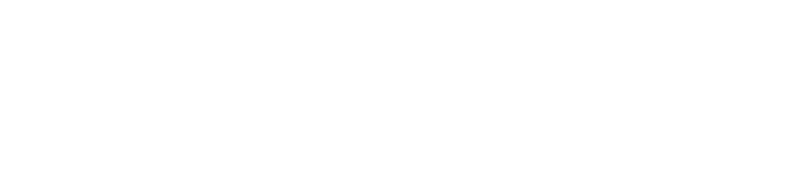
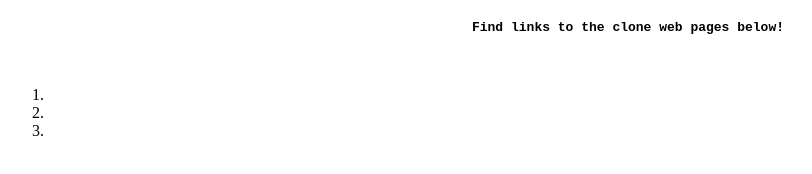
Before and after one commit to BharatInterns-Jan-2024/website-recreate-Veda789, a plain HTML site: page index.html in a window 1280 px wide. Shown: the whole page, without its empty margins (12-824 px from the left). Drawn offline with Linux system fonts and the light colour scheme.

Commit message:
index file commit 2

```diff
--- a/index.html
+++ b/index.html
@@ -1,8 +1,28 @@
 <html>
     <head>
+        <style>
+            body{
+                margin: 20px;
+                text-align: center;
+            }
+            a{
+                text-decoration: none;
+                color: rgb(45, 45, 45);
+                font-family: monospace;
+
+            }
+        </style>
 
     </head>
     <body>
+        <h4 style="font-family:monospace;">Find links to the clone web pages below!</h4>
+        <br>
+        <ol>
+            <li><a href="https://bharatinterns-jan-2024.github.io/website-recreate-Veda789/Vimalchandran.html"></a></li>
+            <li><a href="https://bharatinterns-jan-2024.github.io/website-recreate-Veda789/unpostedletters.html"></a></li>
+            <li><a href="https://bharatinterns-jan-2024.github.io/website-recreate-Veda789/book.html"></a></li>
+
+        </ol>
 
     </body>
 
```
